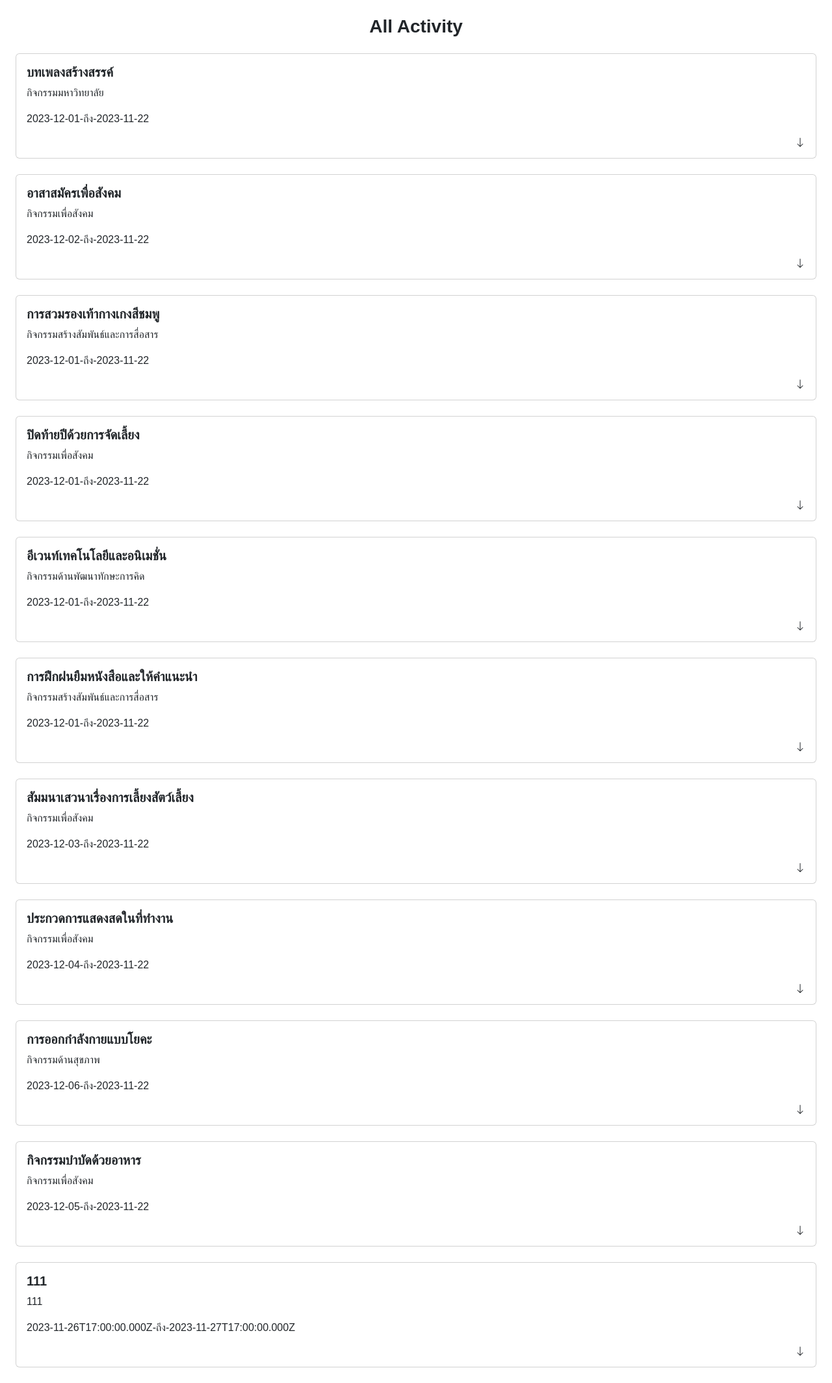
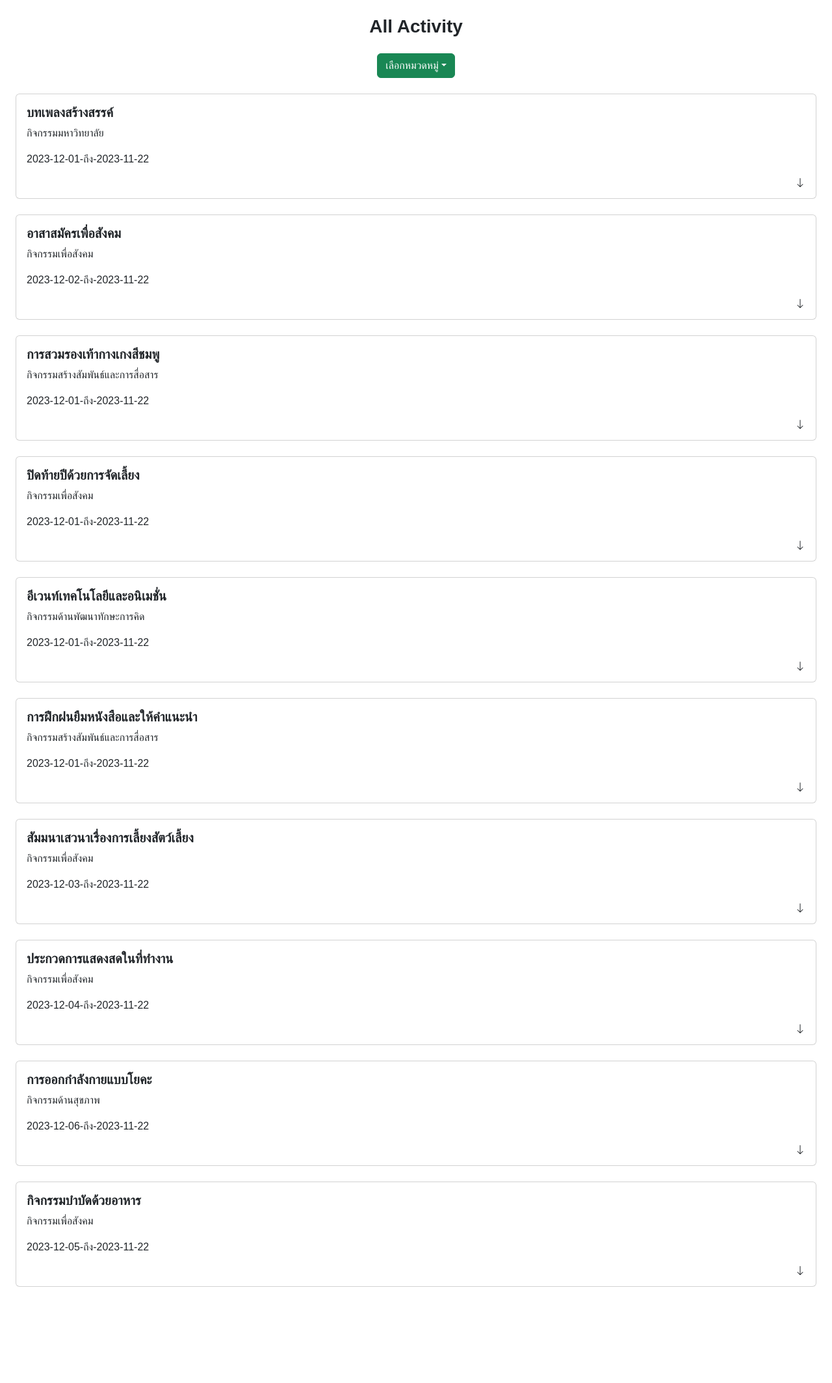
Before and after one commit to hackathon-ku/hackathon-2023-300, a React (Create React App) app: page /transcript in a window 1280 px wide. Shown: the whole page at 65% size. After the commit the page ends 2004 px from the top, so only its background shows below. Built offline with nearby package versions, Linux system fonts and the light colour scheme; data requests are answered from the project's data file.

Commit message:
add dropdown in trascript

```diff
--- a/db.json
+++ b/db.json
@@ -99,16 +99,6 @@
       "actDate": "2023-12-05",
       "actDateEnd": "2023-11-22",
       "id": 10
-    },
-    {
-      "id": "lpb21w0ivz95rcncobg",
-      "actName": "111",
-      "actPlace": "111",
-      "actType": "111",
-      "actHour": "111",
-      "actDetail": "1111",
-      "actDate": "2023-11-26T17:00:00.000Z",
-      "actDateEnd": "2023-11-27T17:00:00.000Z"
     }
   ]
 }
--- a/src/pages/HomePage.js
+++ b/src/pages/HomePage.js
@@ -4,7 +4,7 @@ import ActivityItem from '../components/ActivityItem'
 const HomePage = () => {
     return (
         <>
-            <h1>NisitKU+</h1>
+            <h1 className='text-center m-4 fw-bold'>Profile</h1>
             <section style={{ backgroundColor: '#eee' }}>
                 <div className="container py-5">
 
@@ -25,7 +25,7 @@ const HomePage = () => {
                                             }}
                                         />
                                     </div>
-                                    <h5 className="my-3">John Smith</h5>
+                                    <h5 className="my-3">โจนาธาน สมิทธ์</h5>
                                     <p className="text-muted mb-1">คณะวิศกรรมศาสตร์ สาขาไฟฟ้า </p>
                                     <p className="text-muted mb-4">ชั้นปีที่ 4</p>
                                     <div className="d-flex justify-content-center mb-2">
--- a/src/pages/TranscriptPage.js
+++ b/src/pages/TranscriptPage.js
@@ -1,29 +1,43 @@
-import React from 'react'
+import React from 'react';
 import 'bootstrap/dist/css/bootstrap.min.css';
-import Container from 'react-bootstrap/Container';
-import Nav from 'react-bootstrap/Nav';
-import Navbar from 'react-bootstrap/Navbar';
-import  ActivityItem  from '../components/ActivityItem'
-
+import { Dropdown } from 'react-bootstrap';
+import ActivityItem from '../components/ActivityItem';
 
 const TranscriptPage = () => {
+  const handleDropdownItemClick = (actType) => {
+    console.log(`Dropdown item clicked: ${actType}`);
+    // Add any other logic you want to perform when a dropdown item is clicked
+  };
+
   return (
     <>
       <link
         rel="stylesheet"
         href="https://cdn.jsdelivr.net/npm/bootstrap@5.3.0/dist/css/bootstrap.min.css"
         integrity="sha384-9ndCyUaIbzAi2FUVXJi0CjmCapSmO7SnpJef0486qhLnuZ2cdeRhO02iuK6FUUVM"
-
         crossorigin="anonymous"
-
       />
       <h3 className='text-center m-4 fw-bold'>All Activity</h3>
+      <div className='d-flex justify-center'>
+        <Dropdown>
+          <Dropdown.Toggle variant="success" id="dropdown-basic">
+            เลือกหมวดหมู่
+          </Dropdown.Toggle>
 
-      <ActivityItem/>
+          <Dropdown.Menu>
+            <Dropdown.Item onClick={() => handleDropdownItemClick('กิจกรรมมหาวิทยาลัย')}>กิจกรรมมหาวิทยาลัย</Dropdown.Item>
+            <Dropdown.Item onClick={() => handleDropdownItemClick('กิจกรรมเพื่อสร้างเสริมสมรรถนะ')}>กิจกรรมเพื่อสร้างเสริมสมรรถนะ</Dropdown.Item>
+            <Dropdown.Item onClick={() => handleDropdownItemClick('กิจกรรมพัฒนาคุณธรรม จริยธรรม')}>กิจกรรมพัฒนาคุณธรรม จริยธรรม</Dropdown.Item>
+            <Dropdown.Item onClick={() => handleDropdownItemClick('กิจกรรมสร้างสัมพันธ์และการสื่อสาร')}>กิจกรรมสร้างสัมพันธ์และการสื่อสาร</Dropdown.Item>
+            <Dropdown.Item onClick={() => handleDropdownItemClick('กิจกรรมด้านสุขภาพ')}>กิจกรรมด้านสุขภาพ</Dropdown.Item>
+            <Dropdown.Item onClick={() => handleDropdownItemClick('กิจกรรมเพื่อสังคม')}>กิจกรรมเพื่อสังคม</Dropdown.Item>
+          </Dropdown.Menu>
+        </Dropdown>
+      </div>
 
-
+      <ActivityItem />
     </>
-  )
+  );
 }
 
-export default TranscriptPage
+export default TranscriptPage;
```
